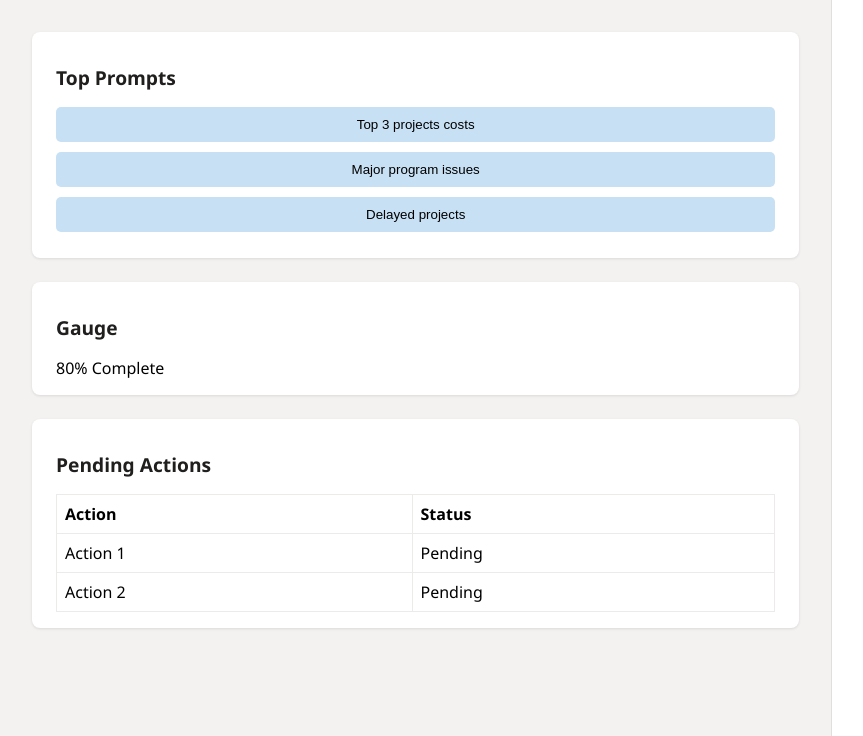
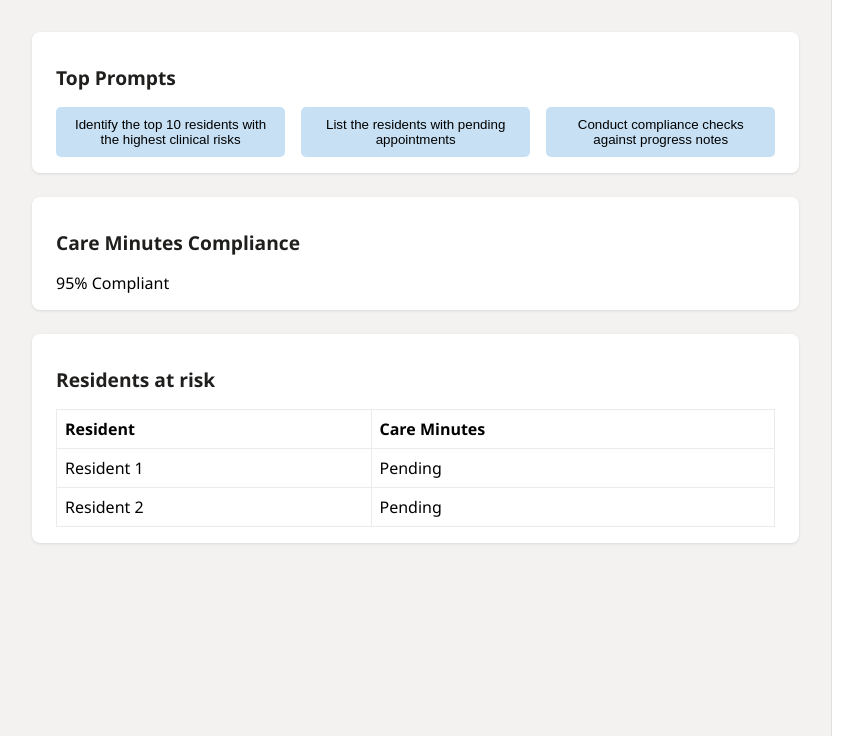
Before and after one commit to daniellynam/copilot, a PHP site: page / in a window 1280 px wide. Shown: the part 66-802 px from the top of the page, without its empty margins (0-863 px from the left). Run offline with PHP 8.4, Linux system fonts and the light colour scheme; some libraries are stand-ins or nearby versions.

Commit message:
Update index.php for Aged Care

```diff
--- a/index.php
+++ b/index.php
@@ -2,7 +2,7 @@
 <!DOCTYPE html>
 <html lang="en">
 <head>
-  <title>Senator Workbench</title>
+  <title>Agedcare Workbench</title>
   <style>
     html, body {
       height: 100%;
@@ -55,11 +55,14 @@
       margin-bottom: 1rem;
     }
 
+    .prompt-buttons {
+      display: flex;
+      gap: 1rem;
+    }
+
     .prompt-button {
-      display: block;
-      width: 100%;
+      flex: 1;
       padding: 10px;
-      margin-bottom: 10px;
       background-color: #c7e0f4;
       border: none;
       border-radius: 5px;
@@ -110,20 +113,22 @@
     <div class="main-content">
       <div class="section prompts">
         <h2>Top Prompts</h2>
-        <button class="prompt-button" onclick="sendMessage('Top 3 projects costs')">Top 3 projects costs</button>
-        <button class="prompt-button" onclick="sendMessage('Major program issues')">Major program issues</button>
-        <button class="prompt-button" onclick="sendMessage('Delayed projects')">Delayed projects</button>
+        <div class="prompt-buttons">
+          <button class="prompt-button" onclick="sendMessage('Identify the top 10 residents with the highest clinical risks')">Identify the top 10 residents with the highest clinical risks</button>
+          <button class="prompt-button" onclick="sendMessage('List the residents with pending appointments')">List the residents with pending appointments</button>
+          <button class="prompt-button" onclick="sendMessage('Conduct compliance checks against progress notes')">Conduct compliance checks against progress notes</button>
+        </div>
       </div>
       <div class="section gauge">
-        <h2>Gauge</h2>
-        <div>80% Complete</div>
+        <h2>Care Minutes Compliance</h2>
+        <div>95% Compliant</div>
       </div>
       <div class="section pending-actions">
-        <h2>Pending Actions</h2>
+        <h2>Residents at risk</h2>
         <table>
-          <tr><th>Action</th><th>Status</th></tr>
-          <tr><td>Action 1</td><td>Pending</td></tr>
-          <tr><td>Action 2</td><td>Pending</td></tr>
+          <tr><th>Resident</th><th>Care Minutes</th></tr>
+          <tr><td>Resident 1</td><td>Pending</td></tr>
+          <tr><td>Resident 2</td><td>Pending</td></tr>
         </table>
       </div>
     </div>
@@ -138,7 +143,7 @@
 
     (async function () {
       const styleOptions = { hideUploadButton: true };
-      const tokenEndpointURL = new URL('https://748bab4fa737e24aa461e28516a505.4a.environment.api.powerplatform.com/powervirtualagents/botsbyschema/cr4b6_parliamentarySenateEstimatesAssistant/directline/token?api-version=2022-03-01-preview');
+      const tokenEndpointURL = new URL('https://748bab4fa737e24aa461e28516a505.4a.environment.api.powerplatform.com/copilotstudio/dataverse-backed/authenticated/bots/cr4b6_careComplianceAi/conversations?api-version=2022-03-01-preview');
       const locale = document.documentElement.lang || 'en';
       const apiVersion = tokenEndpointURL.searchParams.get('api-version');
 
```
